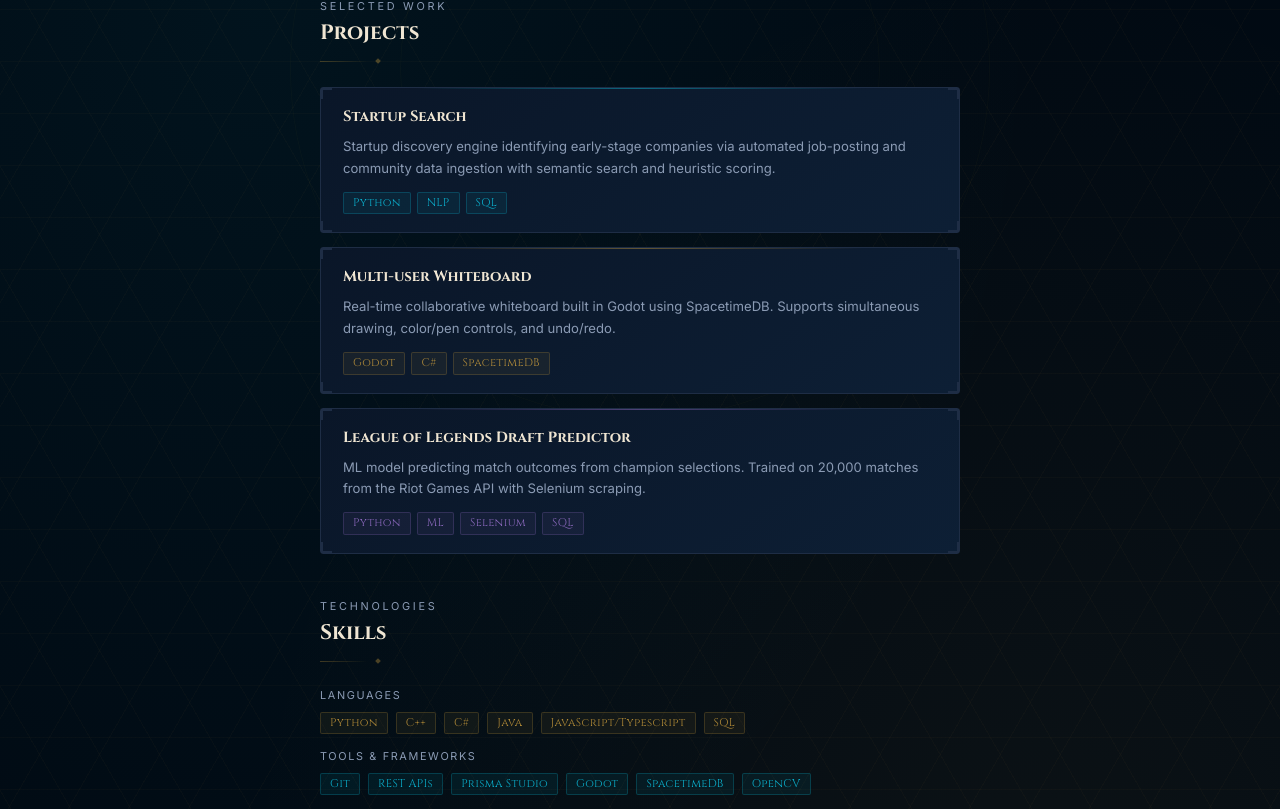
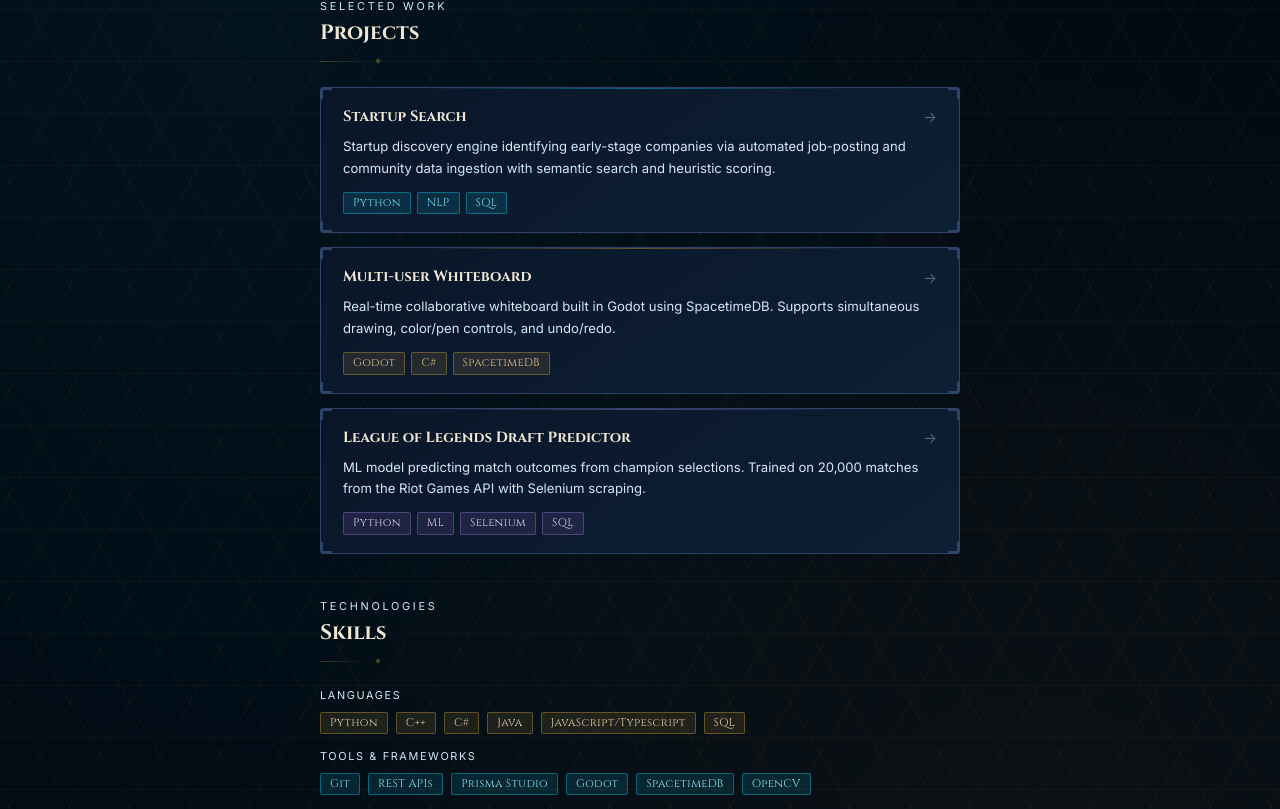
Before and after one commit to bynagoshi/personal-website-source, a React (Vite) app: page / in a window 1280 px wide. Shown: the part 331-1140 px from the top of the page. Built offline with nearby package versions, Linux system fonts and the light colour scheme.

Commit message:
updated colors/contrast

```diff
--- a/src/components/Main.tsx
+++ b/src/components/Main.tsx
@@ -14,6 +14,7 @@ const PROFILE = {
         "Startup discovery engine identifying early-stage companies via automated job-posting and community data ingestion with semantic search and heuristic scoring.",
       tags: ["Python", "NLP", "SQL"],
       accent: "#0bc4e3",
+      href: "https://github.com/bynagoshi/startup-search",
     },
     {
       name: "Multi-user Whiteboard",
@@ -22,6 +23,7 @@ const PROFILE = {
         "Real-time collaborative whiteboard built in Godot using SpacetimeDB. Supports simultaneous drawing, color/pen controls, and undo/redo.",
       tags: ["Godot", "C#", "SpacetimeDB"],
       accent: "#c89b3c",
+      href: "https://github.com/bynagoshi/whiteboard",
     },
     {
       name: "League of Legends Draft Predictor",
@@ -30,6 +32,7 @@ const PROFILE = {
         "ML model predicting match outcomes from champion selections. Trained on 20,000 matches from the Riot Games API with Selenium scraping.",
       tags: ["Python", "ML", "Selenium", "SQL"],
       accent: "#9b72cf",
+      href: "https://github.com/bynagoshi/draftprediction",
     },
   ],
   skills: {
@@ -69,11 +72,11 @@ const PROFILE = {
 const C = {
   dark: "#010a13",
   panel: "#0a1628",
-  panelBorder: "#1e2d45",
+  panelBorder: "#2e4568",
   gold: "#c89b3c",
   goldLight: "#f0e6d3",
   blue: "#0bc4e3",
-  muted: "#8b9bb4",
+  muted: "#d4e8f8",
 };
 
 // ── Helpers ──────────────────────────────────────────────────────────────────
@@ -191,13 +194,38 @@ function SectionLabel({ eyebrow, title }: { eyebrow: string; title: string }) {
   );
 }
 
-function Tag({ label, color = C.gold }: { label: string; color?: string }) {
+function lightenHex(hex: string, amount: number) {
+  const cleaned = hex.replace("#", "");
+  if (cleaned.length !== 6) return hex;
+  const value = Number.parseInt(cleaned, 16);
+  if (Number.isNaN(value)) return hex;
+
+  const r = (value >> 16) & 255;
+  const g = (value >> 8) & 255;
+  const b = value & 255;
+
+  const mix = (channel: number) =>
+    Math.min(255, Math.round(channel + (255 - channel) * amount));
+
+  const toHex = (channel: number) => mix(channel).toString(16).padStart(2, "0");
+  return `#${toHex(r)}${toHex(g)}${toHex(b)}`;
+}
+
+function Tag({
+  label,
+  color = C.gold,
+  textColor,
+}: {
+  label: string;
+  color?: string;
+  textColor?: string;
+}) {
   return (
     <span
       style={{
-        background: `${color}12`,
-        border: `1px solid ${color}35`,
-        color: `${color}dd`,
+        background: `${color}22`,
+        border: `1px solid ${color}66`,
+        color: textColor ?? `${color}ff`,
         fontSize: "0.7rem",
         padding: "2px 9px",
         borderRadius: 2,
@@ -219,21 +247,32 @@ function ProjectsSection() {
     <div style={{ marginBottom: 44 }}>
       <SectionLabel eyebrow="Selected Work" title="Projects" />
       <div style={{ display: "flex", flexDirection: "column", gap: 14 }}>
-        {PROFILE.projects.map(({ name, status, description, tags, accent }) => {
+        {PROFILE.projects.map(
+          ({ name, status, description, tags, accent, href }) => {
             const isHovered = hovered === name;
+            const tagTextColor =
+              name === "League of Legends Draft Predictor"
+                ? lightenHex(accent, 0.65)
+                : lightenHex(accent, 0.45);
             return (
-            <div
+              <a
                 key={name}
+                href={href}
+                target="_blank"
+                rel="noreferrer"
                 onMouseEnter={() => setHovered(name)}
                 onMouseLeave={() => setHovered(null)}
                 style={{
                   position: "relative",
+                  display: "block",
                   background: `linear-gradient(145deg, ${C.panel} 0%, #0d1f35 100%)`,
                   border: `1px solid ${isHovered ? accent : C.panelBorder}`,
                   borderRadius: 3,
                   padding: "18px 22px",
                   transition: "border-color 0.22s, box-shadow 0.22s",
                   boxShadow: isHovered ? `0 0 20px ${accent}20` : "none",
+                  textDecoration: "none",
+                  cursor: "pointer",
                 }}
               >
                 <PanelCorners color={isHovered ? accent : C.panelBorder} />
@@ -272,6 +311,17 @@ function ProjectsSection() {
                       {status}
                     </span>
                   )}
+                  <span
+                    style={{
+                      marginLeft: "auto",
+                      color: isHovered ? accent : `${C.muted}60`,
+                      fontSize: "0.9rem",
+                      transition: "color 0.22s, transform 0.22s",
+                      transform: isHovered ? "translateX(3px)" : "none",
+                    }}
+                  >
+                    →
+                  </span>
                 </div>
                 <p
                   style={{
@@ -285,12 +335,18 @@ function ProjectsSection() {
                 </p>
                 <div style={{ display: "flex", flexWrap: "wrap", gap: 6 }}>
                   {tags.map((t) => (
-                  <Tag key={t} label={t} color={accent} />
+                    <Tag
+                      key={t}
+                      label={t}
+                      color={accent}
+                      textColor={tagTextColor}
+                    />
                   ))}
                 </div>
-            </div>
+              </a>
             );
-        })}
+          },
+        )}
       </div>
     </div>
   );
@@ -315,7 +371,7 @@ function SkillsSection() {
           </p>
           <div style={{ display: "flex", flexWrap: "wrap", gap: 8 }}>
             {PROFILE.skills.languages.map((s) => (
-              <Tag key={s} label={s} />
+              <Tag key={s} label={s} textColor={lightenHex(C.gold, 0.54)} />
             ))}
           </div>
         </div>
@@ -333,7 +389,12 @@ function SkillsSection() {
           </p>
           <div style={{ display: "flex", flexWrap: "wrap", gap: 8 }}>
             {PROFILE.skills.tools.map((s) => (
-              <Tag key={s} label={s} color={C.blue} />
+              <Tag
+                key={s}
+                label={s}
+                color={C.blue}
+                textColor={lightenHex(C.blue, 0.54)}
+              />
             ))}
           </div>
         </div>
--- a/src/index.css
+++ b/src/index.css
@@ -30,15 +30,15 @@ html {
     radial-gradient(ellipse at 80% 80%, rgba(200, 155, 60, 0.06) 0%, transparent 55%),
     repeating-linear-gradient(
       0deg, transparent, transparent 51px,
-      rgba(120, 90, 40, 0.05) 51px, rgba(120, 90, 40, 0.05) 52px
+      rgba(120, 90, 40, 0.09) 51px, rgba(120, 90, 40, 0.09) 52px
     ),
     repeating-linear-gradient(
       60deg, transparent, transparent 51px,
-      rgba(120, 90, 40, 0.05) 51px, rgba(120, 90, 40, 0.05) 52px
+      rgba(120, 90, 40, 0.09) 51px, rgba(120, 90, 40, 0.09) 52px
     ),
     repeating-linear-gradient(
       -60deg, transparent, transparent 51px,
-      rgba(120, 90, 40, 0.05) 51px, rgba(120, 90, 40, 0.05) 52px
+      rgba(120, 90, 40, 0.09) 51px, rgba(120, 90, 40, 0.09) 52px
     );
 }
 
```
Lines whose indentation alone changed are shown as unchanged.
